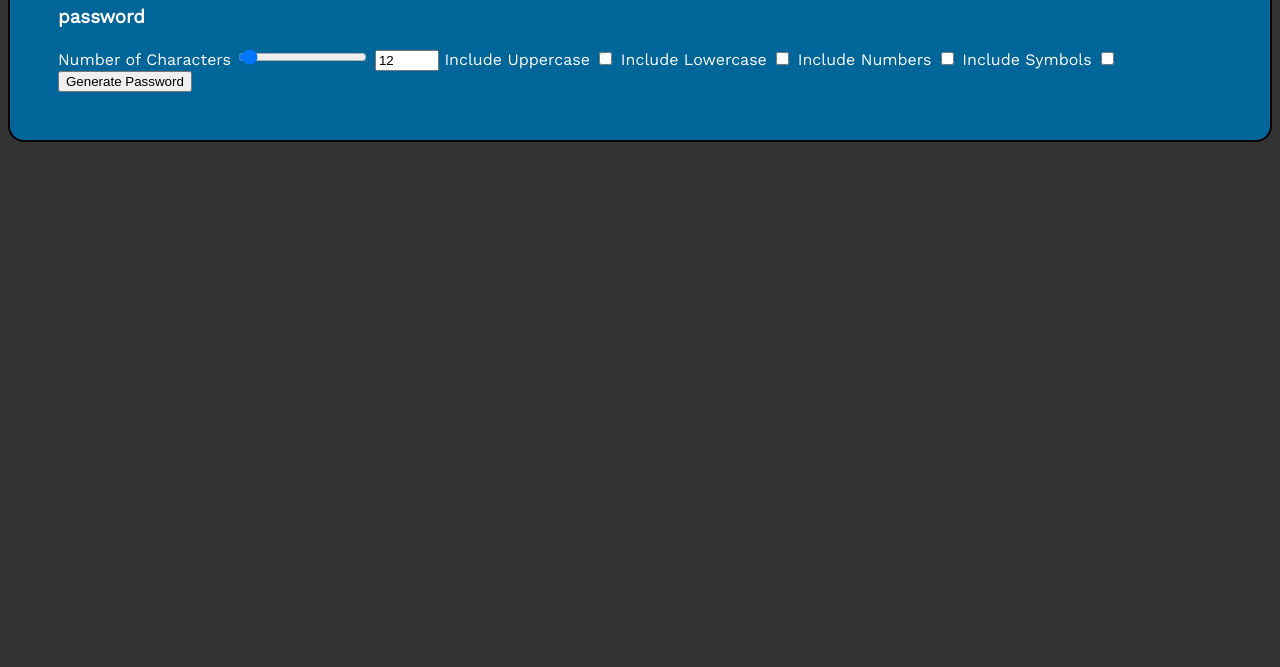
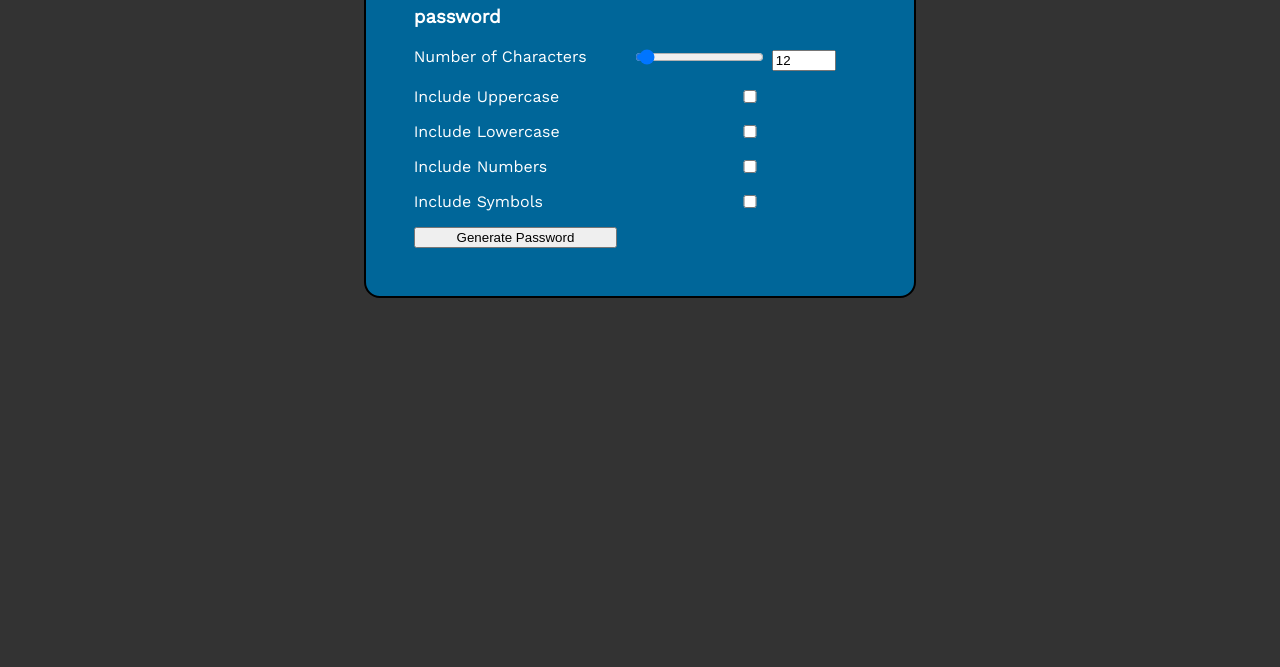
Before and after one commit to reedtlr/cleanJS_password_generator, a plain HTML site: page index.html in a window 1280 px wide. Shown: the part 133-800 px from the top of the page. Drawn offline with nearby package versions, Linux system fonts and the light colour scheme.

Commit message:
added style to form

```diff
--- a/Assets/style.css
+++ b/Assets/style.css
@@ -20,3 +20,11 @@ body {
     align-items: center;
     flex-direction: column;
 }
+
+.form {
+    display: grid;
+    grid-template-columns: auto auto;
+    row-gap: 1rem;
+    column-gap: 1rem;
+
+}
--- a/index.html
+++ b/index.html
@@ -24,8 +24,11 @@
 
     <form class="form">
         <label for= " ">Number of Characters</label>
-        <input type= "range" min= "8" max= "128" value="12" id="characterAmountRange">
-        <input type= "number" min= "8" max= "128" value="12" id="characterAmountNumber">
+
+        <div>
+            <input type= "range" min= "8" max= "128" value="12" id="characterAmountRange">
+            <input type= "number" min= "8" max= "128" value="12" id="characterAmountNumber">
+        </div>
 
         <label for="includeUppercase">Include Uppercase</label>
         <input type="checkbox" id="includeUppercase">
```
Also changed, not shown: Assets/script.js (+14 -0 lines).
